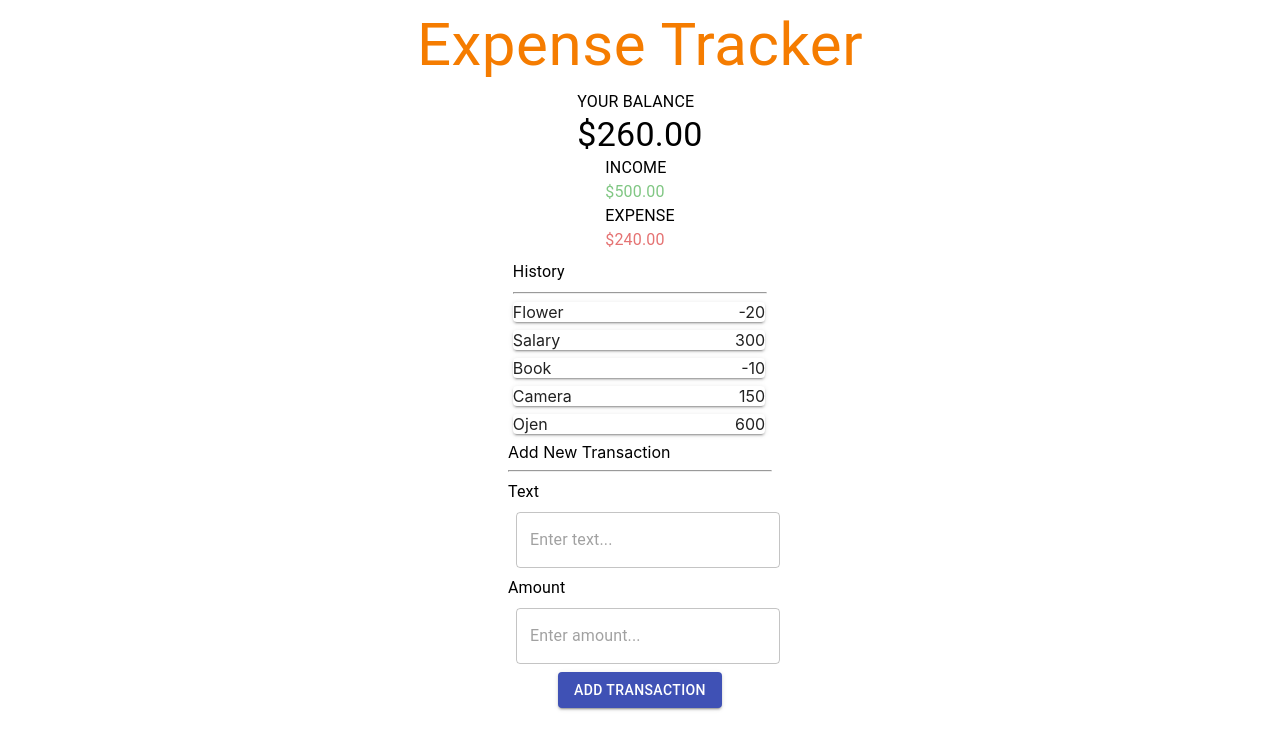
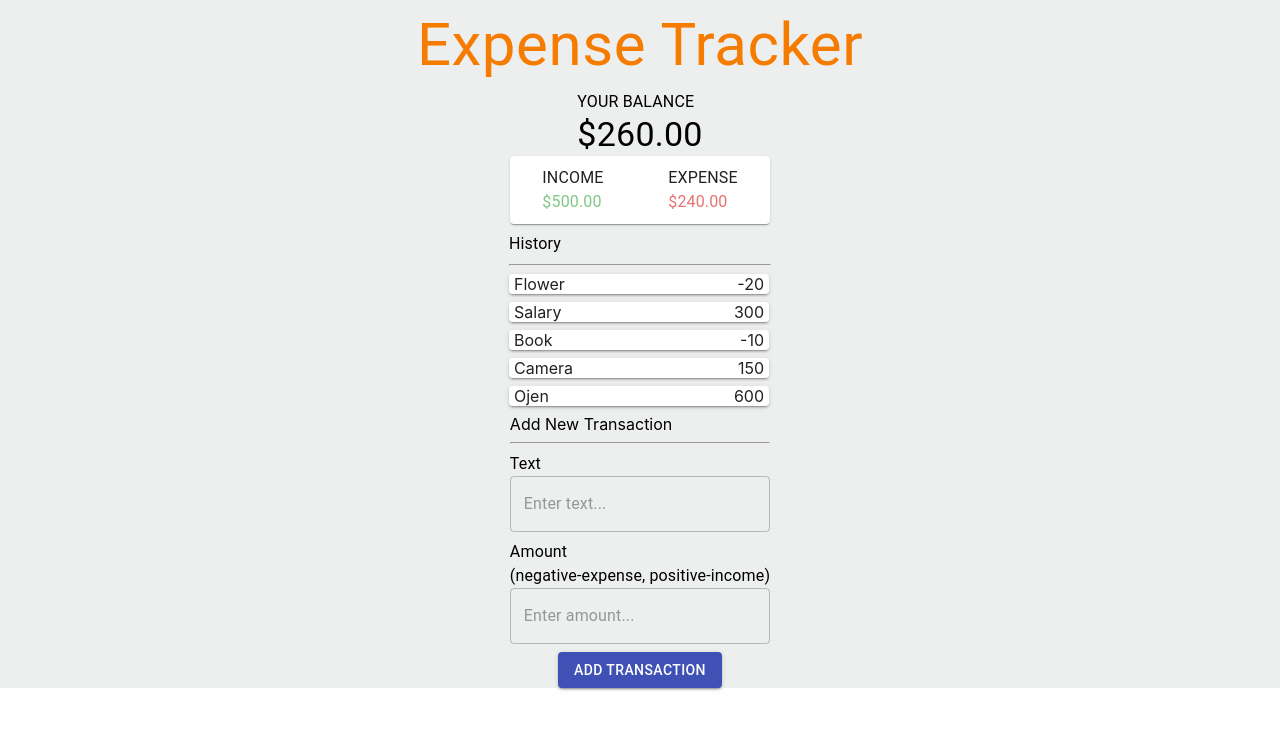
Before and after one commit to agborojenjr/ExpenseTracker, a React (Create React App) app: page / in a window 1280 px wide. Shown: the top 750 px of the page. Built offline with nearby package versions, Linux system fonts and the light colour scheme.

Commit message:
Aligned Components

```diff
--- a/src/App.js
+++ b/src/App.js
@@ -9,7 +9,7 @@ import { Transactions } from './Components/Transactions';
 
 function App() {
   return (
-    <div style={{ display:'flex', alignItems: 'center', flexDirection: 'column'}}>
+    <div style={{ display:'flex', alignItems: 'center', flexDirection: 'column', backgroundColor: '#EDEEEE' }}>
       <Header />
       <Balance />
       <Expenses />
--- a/src/Components/AddTransaction.js
+++ b/src/Components/AddTransaction.js
@@ -28,10 +28,10 @@ export const AddTransaction = () => {
           <Typography>Text</Typography>
           <TextField
             id="outlined-full-width"
-            style={{ margin: 8 }}
+            style={{ marginBottom: 8 }}
             placeholder="Enter text..."
             fullWidth
-            margin="normal"
+            // margin="normal"
             InputLabelProps={{
               shrink: true,
             }}
@@ -39,13 +39,17 @@ export const AddTransaction = () => {
           />
         </div>
         <div>
-          <Typography>Amount</Typography>
+          <Typography>
+            Amount
+            <br />
+            (negative-expense, positive-income)
+          </Typography>
           <TextField
             id="outlined-full-width"
-            style={{ margin: 8 }}
+            style={{ marginBottom: 8 }}
             placeholder="Enter amount..."
             fullWidth
-            margin="normal"
+            // margin="normal"
             InputLabelProps={{
               shrink: true,
             }}
--- a/src/Components/Expenses.js
+++ b/src/Components/Expenses.js
@@ -1,6 +1,6 @@
 import React from 'react'
 import { makeStyles } from '@material-ui/core/styles';
-import { Box, Typography } from '@material-ui/core'
+import { Box, Typography, Paper } from '@material-ui/core'
 import { green, red } from '@material-ui/core/colors';
 
 const useStyles = makeStyles({
@@ -15,6 +15,7 @@ const useStyles = makeStyles({
     income: {
     //   fontSize: 60,
       color: green[300],
+      border: 180,
     },
     expense: {
         //   fontSize: 60,
@@ -28,8 +29,8 @@ const useStyles = makeStyles({
 export const Expenses = () => {
     const classes = useStyles();
     return (
-        <Typography component='div'>
-            <Box>
+          <Paper style={{ display: 'flex', justifyContent:'space-around', width:260 }}>
+            <Box style={{margin: 10 }}>
               <Typography>
                   INCOME
               </Typography>
@@ -37,7 +38,7 @@ export const Expenses = () => {
                   $500.00
               </Typography>
             </Box>
-            <Box>
+            <Box style={{margin: 10 }}>
               <Typography>
                   EXPENSE
               </Typography>
@@ -45,6 +46,6 @@ export const Expenses = () => {
                   $240.00
               </Typography>
             </Box>
-        </Typography>
+          </Paper>
     )
 }
--- a/src/Components/Transactions.js
+++ b/src/Components/Transactions.js
@@ -2,6 +2,7 @@ import React from 'react';
 import { makeStyles } from '@material-ui/core/styles';
 import Typography from '@material-ui/core/Typography';
 import { Box, Paper } from '@material-ui/core';
+// import ToggleButton from '@material-ui/lab/ToggleButton';
 
 const initialState = {
   transactions: [
@@ -9,7 +10,7 @@ const initialState = {
     {id: 2, text:'Salary', amount:300},
     {id: 3, text:'Book', amount:-10},
     {id: 4, text:'Camera', amount:150},
-    {id: 4, text:'Ojen', amount:600},
+    {id: 5, text:'Ojen', amount:600},
   ]
 }
 
@@ -33,19 +34,21 @@ export const Transactions = () => {
         <Paper
           elevation={2}
           border={1}
-          style={{ display: "flex", justifyContent: "space-between" }}
+          style={{ display: "flex", justifyContent: "space-between", width:260 }}
           key={i}
         >
-          <div>{transaction.text}</div>
-          <div>{transaction.amount}</div>
+          <div style={{ marginLeft: 5 }}>{transaction.text}</div>
+          <div style={{ marginRight: 5 }}>{transaction.amount}</div>
         </Paper>
       );
     });
 
     return (
       <form className={classes.root} noValidate autoComplete="off">
-        <Typography>History</Typography>
-        <hr />
+        {/* <ToggleButton value="bold" aria-label="bold"> */}
+          <Typography>History</Typography>
+        {/* </ToggleButton> */}
+        <hr style={{ width:260 }} />
         {payment}
       </form>
     );
```
Also changed, not shown: 1 other file (tests, documents, lock files or other folders). Lines whose indentation alone changed are shown as unchanged.
